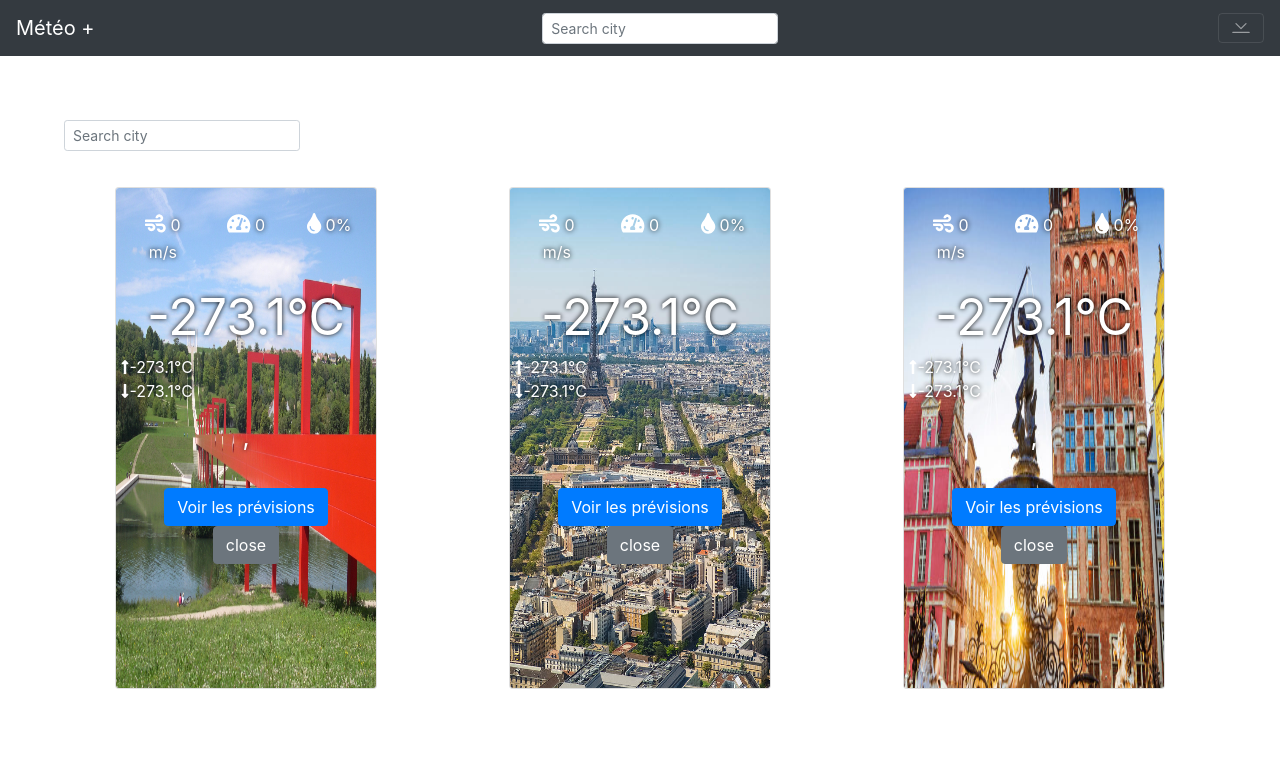
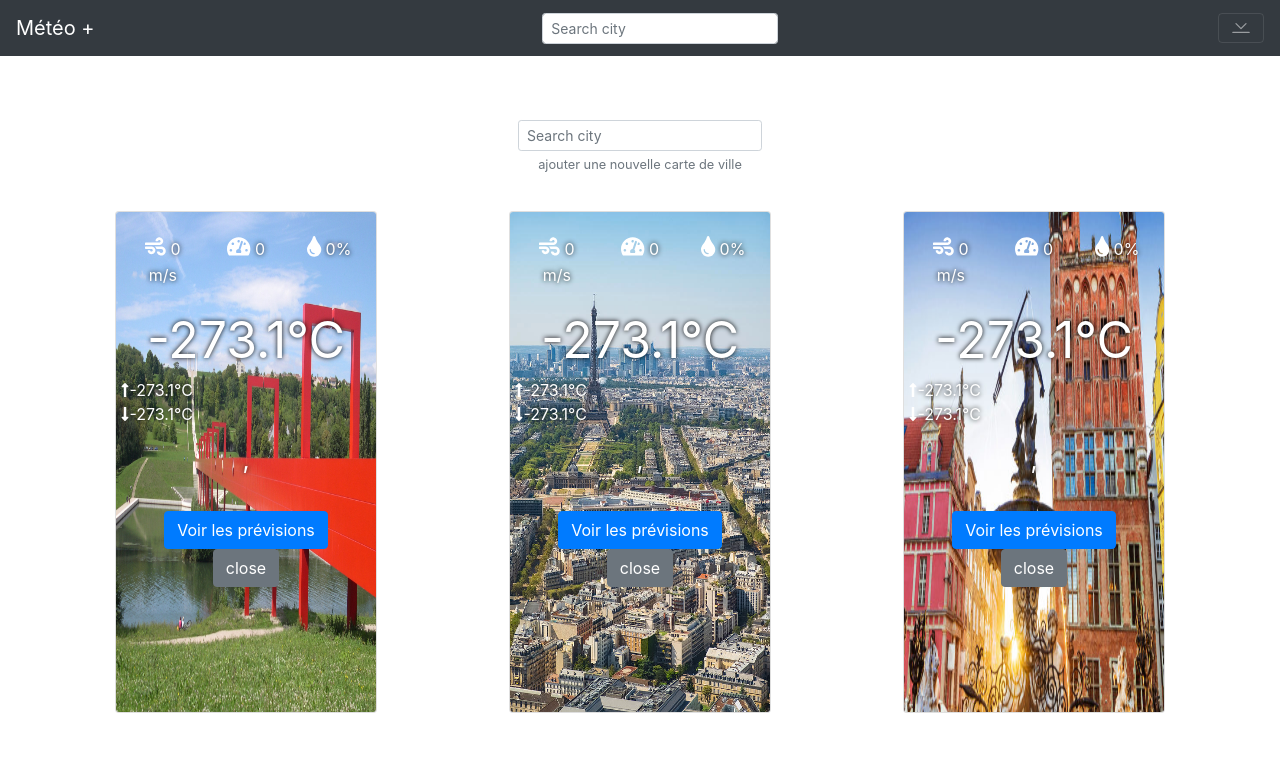
Before and after one commit to RomanCLV/VueJS_Meteo, a Vue app in the folder vuejs_meteo/: page /#/ in a window 1280 px wide. Shown: the top 760 px of the page. Built offline with nearby package versions, Linux system fonts and the light colour scheme; what vue-async-computed would draw is missing.

Commit message:
add vuex-persistent, save store data

```diff
--- a/vuejs_meteo/package.json
+++ b/vuejs_meteo/package.json
@@ -19,7 +19,8 @@
     "vue-async-computed": "^3.9.0",
     "vue-moment": "^4.1.0",
     "vue-router": "^3.4.5",
-    "vuex": "^3.5.1"
+    "vuex": "^3.5.1",
+    "vuex-persistedstate": "^3.1.0"
   },
   "devDependencies": {
     "@vue/cli-plugin-babel": "~4.5.0",
--- a/vuejs_meteo/src/store/index.js
+++ b/vuejs_meteo/src/store/index.js
@@ -1,6 +1,9 @@
 import Vue from 'vue';
 import Vuex  from 'vuex';
+import createPersistedState from "vuex-persistedstate";
+
 Vue.use(Vuex);
+
 
 export const store = new Vuex.Store({
     state: {
@@ -48,5 +51,9 @@ export const store = new Vuex.Store({
                 });
             }
         }
-    }
+    },
+    plugins: [createPersistedState({
+        cities: ['cities']
+    })]
+
 });
--- a/vuejs_meteo/src/views/Home.vue
+++ b/vuejs_meteo/src/views/Home.vue
@@ -1,9 +1,14 @@
 <template>
   <div class="home">
-    <b-nav-form>
-      <b-form-input size="sm" class="mr-sm-2" v-model="cityName" v-on:keyup.enter="addCity" placeholder="Search city"></b-form-input>
-    </b-nav-form>
-
+    <div class="flexCenter">
+      <b-form-group
+              class="mb-0"
+              label-for="input-search"
+              description="ajouter une nouvelle carte de ville"
+      >
+        <b-form-input size="sm" id="input-search" class="mr-sm-2" v-model="cityName" v-on:keyup.enter="addCity" placeholder="Search city"></b-form-input>
+      </b-form-group>
+    </div>
     <b-row align-h="around">
       <b-col sm="4"  v-for="(city, index) in this.$store.getters.cities" v-bind:key="index">
         <MeteoCard v-bind:city="city.name" v-bind:img-url="require('../assets/' + city.img +  '.jpg')" />
@@ -51,4 +56,7 @@ export default {
   .home {
     margin: 5%;
   }
+  .flexCenter{
+    display: flex; justify-content: center;
+  }
 </style>
```
Also changed, not shown: 1 other file (tests, documents, lock files or other folders).
